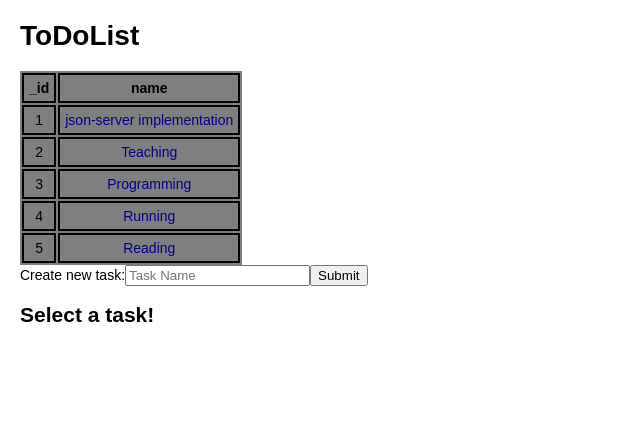
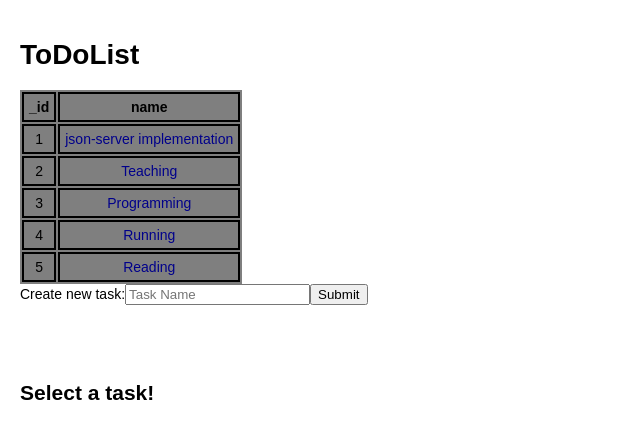
Before and after one commit to naruwo-github/ToDoList-Web-Native-API-DB, a React (Create React App) app in the folder browser-app/: page / in a window 1280 px wide. Shown: the top 438 px of the page, without its empty margins (0-640 px from the left). Built offline with nearby package versions, Linux system fonts and the light colour scheme; data requests are answered from the project's data file.

Commit message:
一部cssをCSS Modules化

```diff
--- /dev/null
+++ b/browser-app/src/components/standard/app.module.css
@@ -0,0 +1,4 @@
+.frame {
+    width: 100%;
+    height: 100%;
+}
--- a/browser-app/src/components/standard/app.tsx
+++ b/browser-app/src/components/standard/app.tsx
@@ -1,4 +1,5 @@
 import React, { useEffect, useState } from 'react'
+import styles from './app.module.css'
 import { getAllTasks, createTask, deleteTaskById, putTaskById } from '../../api/httpHelper'
 import TaskList from './taskList/taskList'
 import CreateNewTask from './createNewTask/createNewTask'
@@ -106,7 +107,7 @@ export default function App () {
   return (
     error ? <div>Error: {error.message}</div> :
       !isLoaded ? <div>Loading</div> :
-        <div>
+        <div className={styles.frame}>
           <h1>ToDoList</h1>
           <TaskList
             tasks={tasks}
--- /dev/null
+++ b/browser-app/src/components/standard/createNewTask/createNewTask.module.css
@@ -0,0 +1,4 @@
+.frame {
+    width: 100%;
+    height: 10%;
+}
--- a/browser-app/src/components/standard/createNewTask/createNewTask.tsx
+++ b/browser-app/src/components/standard/createNewTask/createNewTask.tsx
@@ -1,4 +1,5 @@
 import React from 'react'
+import styles from './createNewTask.module.css'
 
 interface Props {
   formTextValue: string
@@ -8,6 +9,7 @@ interface Props {
 
 export default function CreateNewTask (props: Props) {
   return (
+    <div className={styles.frame}>
       <label>
         Create new task:
         <input
@@ -21,5 +23,6 @@ export default function CreateNewTask (props: Props) {
           Submit
         </button>
       </label>
+    </div>
   )
 }
--- a/browser-app/src/components/standard/taskDetail/taskDetail.tsx
+++ b/browser-app/src/components/standard/taskDetail/taskDetail.tsx
@@ -1,4 +1,4 @@
-import './taskDetail.css'
+import styles from './taskDetail.module.css'
 import React, { useState } from 'react'
 
 interface Props {
@@ -20,7 +20,7 @@ export default function TaskDetail (props: Props) {
   }
 
   return (
-    <div className="detailBox">
+    <div className={styles.detailBox}>
       <div>
         <h2>Selected Task Detail</h2>
       </div>
--- a/browser-app/src/index.css
+++ b/browser-app/src/index.css
@@ -3,7 +3,8 @@ body {
   margin: 20px;
 }
 
-#id {
+#root {
+  position: absolute;
   width: 100%;
   height: 100%;
 }
```
Also changed, not shown: browser-app/src/components/standard/taskDetail/taskDetail.module.css (renamed from browser-app/src/components/standard/taskDetail/taskDetail.css). Lines whose indentation alone changed are shown as unchanged.
